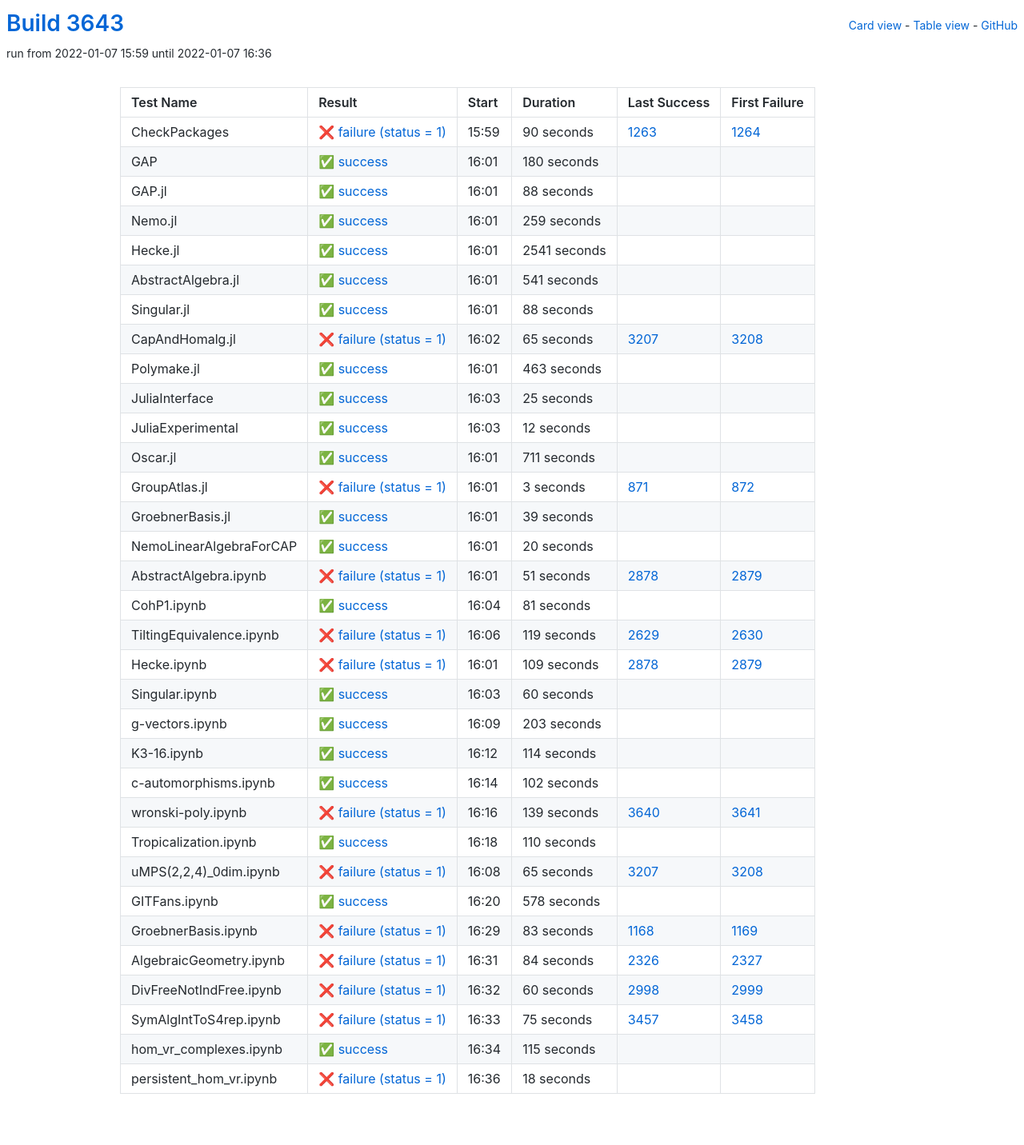
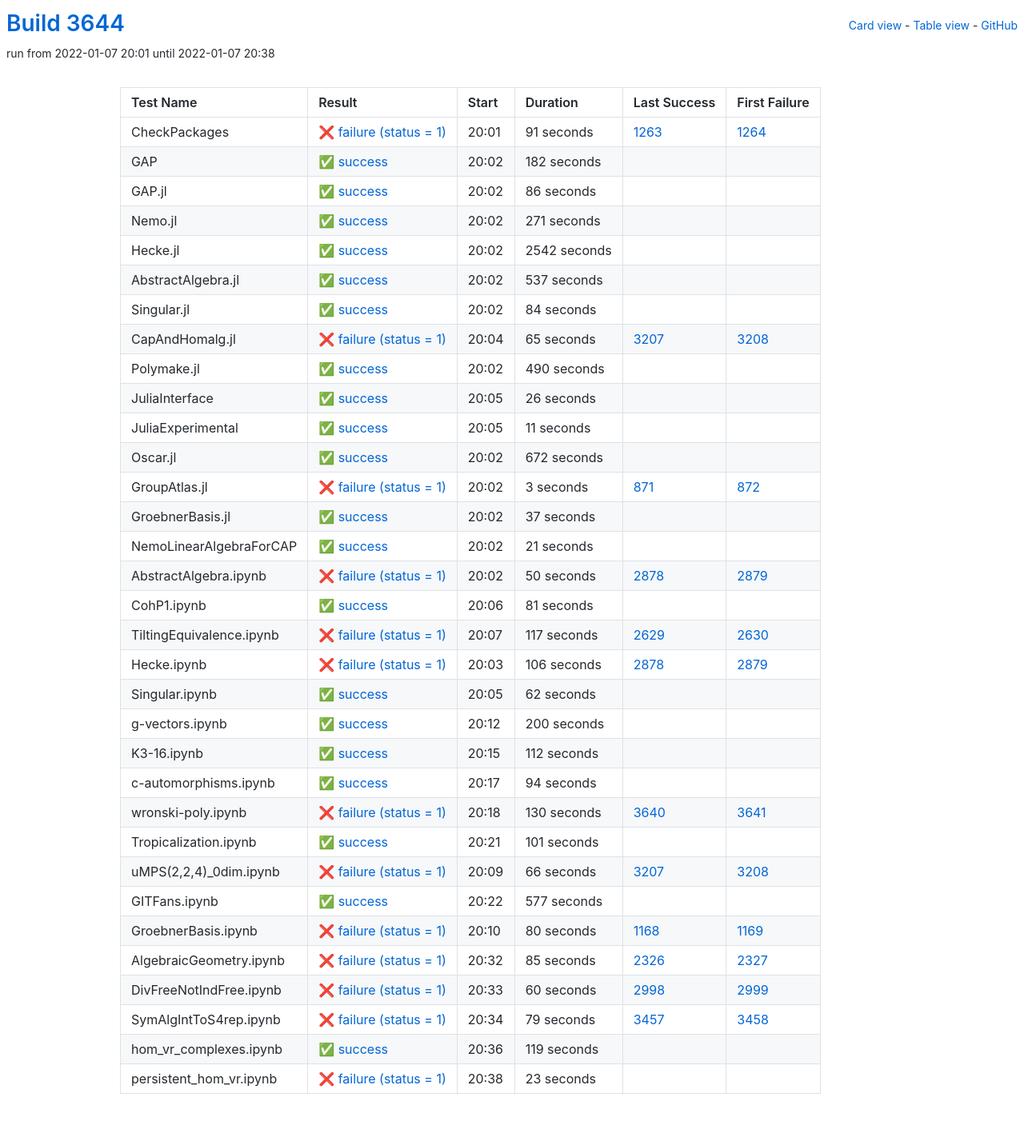
Before and after one commit to oscar-system/oscar-ci-status-stable, a Jekyll site: the page built from table.html, in a window 1280 px wide. Shown: the whole page at 80% size. Built offline with Jekyll 4.4.1, drawn with Linux system fonts in a browser that asks for light colours.

Commit message:
Build #3644

```diff
--- a/_data/ci.yml
+++ b/_data/ci.yml
@@ -1,6 +1,6 @@
 ---
-build: 3643
-build_url: https://oscarci.mathematik.uni-kl.de/job/oscar-stable/3643/
+build: 3644
+build_url: https://oscarci.mathematik.uni-kl.de/job/oscar-stable/3644/
 job: oscar-stable
 organization: oscar-system
 repo: oscar-ci-status-stable
@@ -8,92 +8,92 @@ repourl: https://github.com/oscar-system/oscar-ci-status-stable
 tests:
 - name: CheckPackages
   id: checkpackages
-  log: https://oscarci.mathematik.uni-kl.de/job/oscar-stable/3643/artifact/logs/build-3643/CheckPackages.log
-  start: 2022-01-07 15:59
+  log: https://oscarci.mathematik.uni-kl.de/job/oscar-stable/3644/artifact/logs/build-3644/CheckPackages.log
+  start: 2022-01-07 20:01
   success: false
   exitcode: 1
   status: failure
-  duration: 90
+  duration: 91
   last_success: 1263
   last_success_url: https://oscarci.mathematik.uni-kl.de/job/oscar-stable/1263/
   first_failure: 1264
   first_failure_url: https://oscarci.mathematik.uni-kl.de/job/oscar-stable/1264/
 - name: GAP
   id: gap
-  log: https://oscarci.mathematik.uni-kl.de/job/oscar-stable/3643/artifact/logs/build-3643/GAP.log
-  start: 2022-01-07 16:01
+  log: https://oscarci.mathematik.uni-kl.de/job/oscar-stable/3644/artifact/logs/build-3644/GAP.log
+  start: 2022-01-07 20:02
   success: true
   exitcode: 0
   status: success
-  duration: 180
+  duration: 182
   last_success: false
   last_success_url:
   first_failure: false
   first_failure_url:
 - name: GAP.jl
   id: gap-jl
-  log: https://oscarci.mathematik.uni-kl.de/job/oscar-stable/3643/artifact/logs/build-3643/GAP.jl.log
-  start: 2022-01-07 16:01
+  log: https://oscarci.mathematik.uni-kl.de/job/oscar-stable/3644/artifact/logs/build-3644/GAP.jl.log
+  start: 2022-01-07 20:02
   success: true
   exitcode: 0
   status: success
-  duration: 88
+  duration: 86
   last_success: false
   last_success_url:
   first_failure: false
   first_failure_url:
 - name: Nemo.jl
   id: nemo-jl
-  log: https://oscarci.mathematik.uni-kl.de/job/oscar-stable/3643/artifact/logs/build-3643/Nemo.jl.log
-  start: 2022-01-07 16:01
+  log: https://oscarci.mathematik.uni-kl.de/job/oscar-stable/3644/artifact/logs/build-3644/Nemo.jl.log
+  start: 2022-01-07 20:02
   success: true
   exitcode: 0
   status: success
-  duration: 259
+  duration: 271
   last_success: false
   last_success_url:
   first_failure: false
   first_failure_url:
 - name: Hecke.jl
   id: hecke-jl
-  log: https://oscarci.mathematik.uni-kl.de/job/oscar-stable/3643/artifact/logs/build-3643/Hecke.jl.log
-  start: 2022-01-07 16:01
+  log: https://oscarci.mathematik.uni-kl.de/job/oscar-stable/3644/artifact/logs/build-3644/Hecke.jl.log
+  start: 2022-01-07 20:02
   success: true
   exitcode: 0
   status: success
-  duration: 2541
+  duration: 2542
   last_success: false
   last_success_url:
   first_failure: false
   first_failure_url:
 - name: AbstractAlgebra.jl
   id: abstractalgebra-jl
-  log: https://oscarci.mathematik.uni-kl.de/job/oscar-stable/3643/artifact/logs/build-3643/AbstractAlgebra.jl.log
-  start: 2022-01-07 16:01
+  log: https://oscarci.mathematik.uni-kl.de/job/oscar-stable/3644/artifact/logs/build-3644/AbstractAlgebra.jl.log
+  start: 2022-01-07 20:02
   success: true
   exitcode: 0
   status: success
-  duration: 541
+  duration: 537
   last_success: false
   last_success_url:
   first_failure: false
   first_failure_url:
 - name: Singular.jl
   id: singular-jl
-  log: https://oscarci.mathematik.uni-kl.de/job/oscar-stable/3643/artifact/logs/build-3643/Singular.jl.log
-  start: 2022-01-07 16:01
+  log: https://oscarci.mathematik.uni-kl.de/job/oscar-stable/3644/artifact/logs/build-3644/Singular.jl.log
+  start: 2022-01-07 20:02
   success: true
   exitcode: 0
   status: success
-  duration: 88
+  duration: 84
   last_success: false
   last_success_url:
   first_failure: false
   first_failure_url:
 - name: CapAndHomalg.jl
   id: capandhomalg-jl
-  log: https://oscarci.mathematik.uni-kl.de/job/oscar-stable/3643/artifact/logs/build-3643/CapAndHomalg.jl.log
-  start: 2022-01-07 16:02
+  log: https://oscarci.mathematik.uni-kl.de/job/oscar-stable/3644/artifact/logs/build-3644/CapAndHomalg.jl.log
+  start: 2022-01-07 20:04
   success: false
   exitcode: 1
   status: failure
@@ -104,56 +104,56 @@ tests:
   first_failure_url: https://oscarci.mathematik.uni-kl.de/job/oscar-stable/3208/
 - name: Polymake.jl
   id: polymake-jl
-  log: https://oscarci.mathematik.uni-kl.de/job/oscar-stable/3643/artifact/logs/build-3643/Polymake.jl.log
-  start: 2022-01-07 16:01
+  log: https://oscarci.mathematik.uni-kl.de/job/oscar-stable/3644/artifact/logs/build-3644/Polymake.jl.log
+  start: 2022-01-07 20:02
   success: true
   exitcode: 0
   status: success
-  duration: 463
+  duration: 490
   last_success: false
   last_success_url:
   first_failure: false
   first_failure_url:
 - name: JuliaInterface
   id: juliainterface
-  log: https://oscarci.mathematik.uni-kl.de/job/oscar-stable/3643/artifact/logs/build-3643/JuliaInterface.log
-  start: 2022-01-07 16:03
+  log: https://oscarci.mathematik.uni-kl.de/job/oscar-stable/3644/artifact/logs/build-3644/JuliaInterface.log
+  start: 2022-01-07 20:05
   success: true
   exitcode: 0
   status: success
-  duration: 25
+  duration: 26
   last_success: false
   last_success_url:
   first_failure: false
   first_failure_url:
 - name: JuliaExperimental
   id: juliaexperimental
-  log: https://oscarci.mathematik.uni-kl.de/job/oscar-stable/3643/artifact/logs/build-3643/JuliaExperimental.log
-  start: 2022-01-07 16:03
+  log: https://oscarci.mathematik.uni-kl.de/job/oscar-stable/3644/artifact/logs/build-3644/JuliaExperimental.log
+  start: 2022-01-07 20:05
   success: true
   exitcode: 0
   status: success
-  duration: 12
+  duration: 11
   last_success: false
   last_success_url:
   first_failure: false
   first_failure_url:
 - name: Oscar.jl
   id: oscar-jl
-  log: https://oscarci.mathematik.uni-kl.de/job/oscar-stable/3643/artifact/logs/build-3643/Oscar.jl.log
-  start: 2022-01-07 16:01
+  log: https://oscarci.mathematik.uni-kl.de/job/oscar-stable/3644/artifact/logs/build-3644/Oscar.jl.log
+  start: 2022-01-07 20:02
   success: true
   exitcode: 0
   status: success
-  duration: 711
+  duration: 672
   last_success: false
   last_success_url:
   first_failure: false
   first_failure_url:
 - name: GroupAtlas.jl
   id: groupatlas-jl
-  log: https://oscarci.mathematik.uni-kl.de/job/oscar-stable/3643/artifact/logs/build-3643/GroupAtlas.jl.log
-  start: 2022-01-07 16:01
+  log: https://oscarci.mathematik.uni-kl.de/job/oscar-stable/3644/artifact/logs/build-3644/GroupAtlas.jl.log
+  start: 2022-01-07 20:02
   success: false
   exitcode: 1
   status: failure
@@ -164,44 +164,44 @@ tests:
   first_failure_url: https://oscarci.mathematik.uni-kl.de/job/oscar-stable/872/
 - name: GroebnerBasis.jl
   id: groebnerbasis-jl
-  log: https://oscarci.mathematik.uni-kl.de/job/oscar-stable/3643/artifact/logs/build-3643/GroebnerBasis.jl.log
-  start: 2022-01-07 16:01
+  log: https://oscarci.mathematik.uni-kl.de/job/oscar-stable/3644/artifact/logs/build-3644/GroebnerBasis.jl.log
+  start: 2022-01-07 20:02
   success: true
   exitcode: 0
   status: success
-  duration: 39
+  duration: 37
   last_success: false
   last_success_url:
   first_failure: false
   first_failure_url:
 - name: NemoLinearAlgebraForCAP
   id: nemolinearalgebraforcap
-  log: https://oscarci.mathematik.uni-kl.de/job/oscar-stable/3643/artifact/logs/build-3643/NemoLinearAlgebraForCAP.log
-  start: 2022-01-07 16:01
+  log: https://oscarci.mathematik.uni-kl.de/job/oscar-stable/3644/artifact/logs/build-3644/NemoLinearAlgebraForCAP.log
+  start: 2022-01-07 20:02
   success: true
   exitcode: 0
   status: success
-  duration: 20
+  duration: 21
   last_success: false
   last_success_url:
   first_failure: false
   first_failure_url:
 - name: AbstractAlgebra.ipynb
   id: abstractalgebra-ipynb
-  log: https://oscarci.mathematik.uni-kl.de/job/oscar-stable/3643/artifact/logs/build-3643/AbstractAlgebra.ipynb.log
-  start: 2022-01-07 16:01
+  log: https://oscarci.mathematik.uni-kl.de/job/oscar-stable/3644/artifact/logs/build-3644/AbstractAlgebra.ipynb.log
+  start: 2022-01-07 20:02
   success: false
   exitcode: 1
   status: failure
-  duration: 51
+  duration: 50
   last_success: 2878
   last_success_url: https://oscarci.mathematik.uni-kl.de/job/oscar-stable/2878/
   first_failure: 2879
   first_failure_url: https://oscarci.mathematik.uni-kl.de/job/oscar-stable/2879/
 - name: CohP1.ipynb
   id: cohp1-ipynb
-  log: https://oscarci.mathematik.uni-kl.de/job/oscar-stable/3643/artifact/logs/build-3643/CohP1.ipynb.log
-  start: 2022-01-07 16:04
+  log: https://oscarci.mathematik.uni-kl.de/job/oscar-stable/3644/artifact/logs/build-3644/CohP1.ipynb.log
+  start: 2022-01-07 20:06
   success: true
   exitcode: 0
   status: success
@@ -212,152 +212,152 @@ tests:
   first_failure_url:
 - name: TiltingEquivalence.ipynb
   id: tiltingequivalence-ipynb
-  log: https://oscarci.mathematik.uni-kl.de/job/oscar-stable/3643/artifact/logs/build-3643/TiltingEquivalence.ipynb.log
-  start: 2022-01-07 16:06
+  log: https://oscarci.mathematik.uni-kl.de/job/oscar-stable/3644/artifact/logs/build-3644/TiltingEquivalence.ipynb.log
+  start: 2022-01-07 20:07
   success: false
   exitcode: 1
   status: failure
-  duration: 119
+  duration: 117
   last_success: 2629
   last_success_url: https://oscarci.mathematik.uni-kl.de/job/oscar-stable/2629/
   first_failure: 2630
   first_failure_url: https://oscarci.mathematik.uni-kl.de/job/oscar-stable/2630/
 - name: Hecke.ipynb
   id: hecke-ipynb
-  log: https://oscarci.mathematik.uni-kl.de/job/oscar-stable/3643/artifact/logs/build-3643/Hecke.ipynb.log
-  start: 2022-01-07 16:01
+  log: https://oscarci.mathematik.uni-kl.de/job/oscar-stable/3644/artifact/logs/build-3644/Hecke.ipynb.log
+  start: 2022-01-07 20:03
   success: false
   exitcode: 1
   status: failure
-  duration: 109
+  duration: 106
   last_success: 2878
   last_success_url: https://oscarci.mathematik.uni-kl.de/job/oscar-stable/2878/
   first_failure: 2879
   first_failure_url: https://oscarci.mathematik.uni-kl.de/job/oscar-stable/2879/
 - name: Singular.ipynb
   id: singular-ipynb
-  log: https://oscarci.mathematik.uni-kl.de/job/oscar-stable/3643/artifact/logs/build-3643/Singular.ipynb.log
-  start: 2022-01-07 16:03
+  log: https://oscarci.mathematik.uni-kl.de/job/oscar-stable/3644/artifact/logs/build-3644/Singular.ipynb.log
+  start: 2022-01-07 20:05
   success: true
   exitcode: 0
   status: success
-  duration: 60
+  duration: 62
   last_success: false
   last_success_url:
   first_failure: false
   first_failure_url:
 - name: g-vectors.ipynb
   id: g-vectors-ipynb
-  log: https://oscarci.mathematik.uni-kl.de/job/oscar-stable/3643/artifact/logs/build-3643/g-vectors.ipynb.log
-  start: 2022-01-07 16:09
+  log: https://oscarci.mathematik.uni-kl.de/job/oscar-stable/3644/artifact/logs/build-3644/g-vectors.ipynb.log
+  start: 2022-01-07 20:12
   success: true
   exitcode: 0
   status: success
-  duration: 203
+  duration: 200
   last_success: false
   last_success_url:
   first_failure: false
   first_failure_url:
 - name: K3-16.ipynb
   id: k3-16-ipynb
-  log: https://oscarci.mathematik.uni-kl.de/job/oscar-stable/3643/artifact/logs/build-3643/K3-16.ipynb.log
-  start: 2022-01-07 16:12
+  log: https://oscarci.mathematik.uni-kl.de/job/oscar-stable/3644/artifact/logs/build-3644/K3-16.ipynb.log
+  start: 2022-01-07 20:15
   success: true
   exitcode: 0
   status: success
-  duration: 114
+  duration: 112
   last_success: false
   last_success_url:
   first_failure: false
   first_failure_url:
 - name: c-automorphisms.ipynb
   id: c-automorphisms-ipynb
-  log: https://oscarci.mathematik.uni-kl.de/job/oscar-stable/3643/artifact/logs/build-3643/c-automorphisms.ipynb.log
-  start: 2022-01-07 16:14
+  log: https://oscarci.mathematik.uni-kl.de/job/oscar-stable/3644/artifact/logs/build-3644/c-automorphisms.ipynb.log
+  start: 2022-01-07 20:17
   success: true
   exitcode: 0
   status: success
-  duration: 102
+  duration: 94
   last_success: false
   last_success_url:
   first_failure: false
   first_failure_url:
 - name: wronski-poly.ipynb
   id: wronski-poly-ipynb
-  log: https://oscarci.mathematik.uni-kl.de/job/oscar-stable/3643/artifact/logs/build-3643/wronski-poly.ipynb.log
-  start: 2022-01-07 16:16
+  log: https://oscarci.mathematik.uni-kl.de/job/oscar-stable/3644/artifact/logs/build-3644/wronski-poly.ipynb.log
+  start: 2022-01-07 20:18
   success: false
   exitcode: 1
   status: failure
-  duration: 139
+  duration: 130
   last_success: 3640
   last_success_url: https://oscarci.mathematik.uni-kl.de/job/oscar-stable/3640/
   first_failure: 3641
   first_failure_url: https://oscarci.mathematik.uni-kl.de/job/oscar-stable/3641/
 - name: Tropicalization.ipynb
   id: tropicalization-ipynb
-  log: https://oscarci.mathematik.uni-kl.de/job/oscar-stable/3643/artifact/logs/build-3643/Tropicalization.ipynb.log
-  start: 2022-01-07 16:18
+  log: https://oscarci.mathematik.uni-kl.de/job/oscar-stable/3644/artifact/logs/build-3644/Tropicalization.ipynb.log
+  start: 2022-01-07 20:21
   success: true
   exitcode: 0
   status: success
-  duration: 110
+  duration: 101
   last_success: false
   last_success_url:
   first_failure: false
   first_failure_url:
 - name: uMPS(2,2,4)_0dim.ipynb
   id: umps-2-2-4-0dim-ipynb
-  log: https://oscarci.mathematik.uni-kl.de/job/oscar-stable/3643/artifact/logs/build-3643/uMPS-2-2-4-_0dim.ipynb.log
-  start: 2022-01-07 16:08
+  log: https://oscarci.mathematik.uni-kl.de/job/oscar-stable/3644/artifact/logs/build-3644/uMPS-2-2-4-_0dim.ipynb.log
+  start: 2022-01-07 20:09
   success: false
   exitcode: 1
   status: failure
-  duration: 65
+  duration: 66
   last_success: 3207
   last_success_url: https://oscarci.mathematik.uni-kl.de/job/oscar-stable/3207/
   first_failure: 3208
   first_failure_url: https://oscarci.mathematik.uni-kl.de/job/oscar-stable/3208/
 - name: GITFans.ipynb
   id: gitfans-ipynb
-  log: https://oscarci.mathematik.uni-kl.de/job/oscar-stable/3643/artifact/logs/build-3643/GITFans.ipynb.log
-  start: 2022-01-07 16:20
+  log: https://oscarci.mathematik.uni-kl.de/job/oscar-stable/3644/artifact/logs/build-3644/GITFans.ipynb.log
+  start: 2022-01-07 20:22
   success: true
   exitcode: 0
   status: success
-  duration: 578
+  duration: 577
   last_success: false
   last_success_url:
   first_failure: false
   first_failure_url:
 - name: GroebnerBasis.ipynb
   id: groebnerbasis-ipynb
-  log: https://oscarci.mathematik.uni-kl.de/job/oscar-stable/3643/artifact/logs/build-3643/GroebnerBasis.ipynb.log
-  start: 2022-01-07 16:29
+  log: https://oscarci.mathematik.uni-kl.de/job/oscar-stable/3644/artifact/logs/build-3644/GroebnerBasis.ipynb.log
+  start: 2022-01-07 20:10
   success: false
   exitcode: 1
   status: failure
-  duration: 83
+  duration: 80
   last_success: 1168
   last_success_url: https://oscarci.mathematik.uni-kl.de/job/oscar-stable/1168/
   first_failure: 1169
   first_failure_url: https://oscarci.mathematik.uni-kl.de/job/oscar-stable/1169/
 - name: AlgebraicGeometry.ipynb
   id: algebraicgeometry-ipynb
-  log: https://oscarci.mathematik.uni-kl.de/job/oscar-stable/3643/artifact/logs/build-3643/AlgebraicGeometry.ipynb.log
-  start: 2022-01-07 16:31
+  log: https://oscarci.mathematik.uni-kl.de/job/oscar-stable/3644/artifact/logs/build-3644/AlgebraicGeometry.ipynb.log
+  start: 2022-01-07 20:32
   success: false
   exitcode: 1
   status: failure
-  duration: 84
+  duration: 85
   last_success: 2326
   last_success_url: https://oscarci.mathematik.uni-kl.de/job/oscar-stable/2326/
   first_failure: 2327
   first_failure_url: https://oscarci.mathematik.uni-kl.de/job/oscar-stable/2327/
 - name: DivFreeNotIndFree.ipynb
   id: divfreenotindfree-ipynb
-  log: https://oscarci.mathematik.uni-kl.de/job/oscar-stable/3643/artifact/logs/build-3643/DivFreeNotIndFree.ipynb.log
-  start: 2022-01-07 16:32
+  log: https://oscarci.mathematik.uni-kl.de/job/oscar-stable/3644/artifact/logs/build-3644/DivFreeNotIndFree.ipynb.log
+  start: 2022-01-07 20:33
   success: false
   exitcode: 1
   status: failure
@@ -368,36 +368,36 @@ tests:
   first_failure_url: https://oscarci.mathematik.uni-kl.de/job/oscar-stable/2999/
 - name: SymAlgIntToS4rep.ipynb
   id: symalginttos4rep-ipynb
-  log: https://oscarci.mathematik.uni-kl.de/job/oscar-stable/3643/artifact/logs/build-3643/SymAlgIntToS4rep.ipynb.log
-  start: 2022-01-07 16:33
+  log: https://oscarci.mathematik.uni-kl.de/job/oscar-stable/3644/artifact/logs/build-3644/SymAlgIntToS4rep.ipynb.log
+  start: 2022-01-07 20:34
   success: false
   exitcode: 1
   status: failure
-  duration: 75
+  duration: 79
   last_success: 3457
   last_success_url: https://oscarci.mathematik.uni-kl.de/job/oscar-stable/3457/
   first_failure: 3458
   first_failure_url: https://oscarci.mathematik.uni-kl.de/job/oscar-stable/3458/
 - name: hom_vr_complexes.ipynb
   id: hom-vr-complexes-ipynb
-  log: https://oscarci.mathematik.uni-kl.de/job/oscar-stable/3643/artifact/logs/build-3643/hom_vr_complexes.ipynb.log
-  start: 2022-01-07 16:34
+  log: https://oscarci.mathematik.uni-kl.de/job/oscar-stable/3644/artifact/logs/build-3644/hom_vr_complexes.ipynb.log
+  start: 2022-01-07 20:36
   success: true
   exitcode: 0
   status: success
-  duration: 115
+  duration: 119
   last_success: false
   last_success_url:
   first_failure: false
   first_failure_url:
 - name: persistent_hom_vr.ipynb
   id: persistent-hom-vr-ipynb
-  log: https://oscarci.mathematik.uni-kl.de/job/oscar-stable/3643/artifact/logs/build-3643/persistent_hom_vr.ipynb.log
-  start: 2022-01-07 16:36
+  log: https://oscarci.mathematik.uni-kl.de/job/oscar-stable/3644/artifact/logs/build-3644/persistent_hom_vr.ipynb.log
+  start: 2022-01-07 20:38
   success: false
   exitcode: 1
   status: failure
-  duration: 18
+  duration: 23
   last_success: false
   last_success_url:
   first_failure: false
```
Also changed, not shown: README.md.
